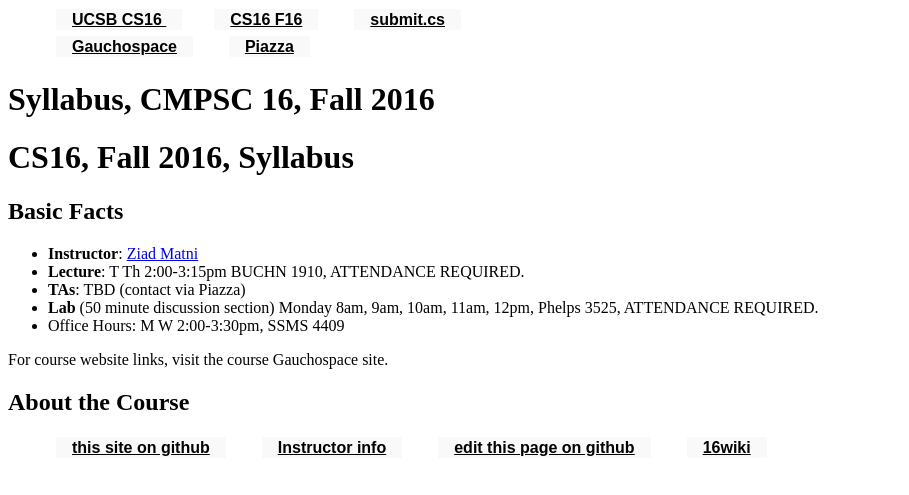
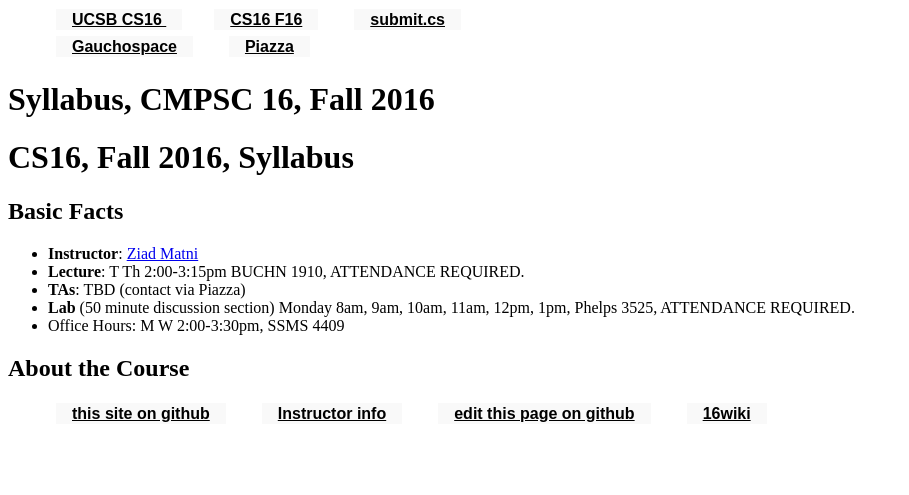
Before and after one commit to ucsb-cs16-s16/https-ucsb-cs16-s17.github.io, a Jekyll site: the page built from _info/syllabus.md, in a window 1280 px wide. Shown: the top 495 px of the page, without its empty margins (0-909 px from the left). Built offline with Jekyll 4.4.1, drawn with Linux system fonts in a browser that asks for light colours.

Commit message:
Update syllabus.md

```diff
--- a/_info/syllabus.md
+++ b/_info/syllabus.md
@@ -14,10 +14,8 @@ Basic Facts
 * **Instructor**:  [Ziad Matni](http://www.cs.ucsb.edu/~zmatni)
 * **Lecture**: T Th 2:00-3:15pm BUCHN 1910, ATTENDANCE REQUIRED.
 * **TAs**:  TBD (contact via Piazza)
-* **Lab** (50 minute discussion section) Monday 8am, 9am, 10am, 11am, 12pm, Phelps 3525, ATTENDANCE REQUIRED.
+* **Lab** (50 minute discussion section) Monday 8am, 9am, 10am, 11am, 12pm, 1pm, Phelps 3525, ATTENDANCE REQUIRED.
 * Office Hours: M W 2:00-3:30pm, SSMS 4409
-
-For course website links, visit the course Gauchospace site.
 
 About the Course
 ----------------
```
